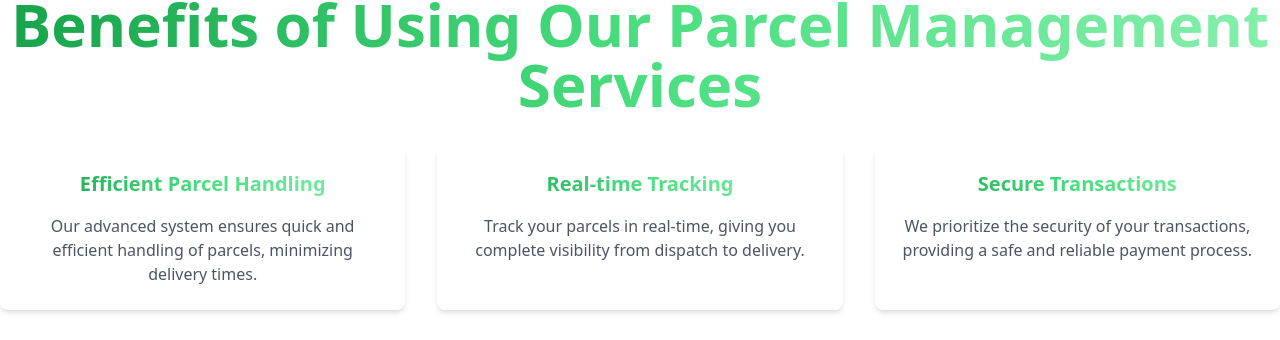
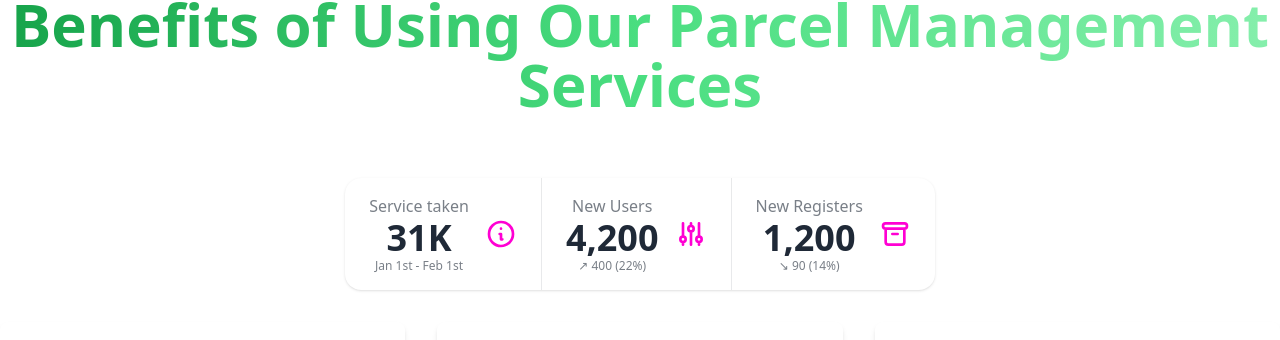
Before and after one commit to mahizaman490/assignment-12-client-side-, a React (Vite) app: page / in a window 1280 px wide. Shown: the part 2342-2682 px from the top of the page. Built offline with nearby package versions, Linux system fonts and the light colour scheme; no server answers.

Commit message:
added a new feature

```diff
--- a/src/pages/Home/TopDeliveryManSec/BenefitsSection.jsx
+++ b/src/pages/Home/TopDeliveryManSec/BenefitsSection.jsx
@@ -28,6 +28,40 @@
     <div className="py-16 ">
       <div className="container mx-auto text-center">
         <h2 className="text-xl mb-8 md:text-6xl text-center font-semibold bg-gradient-to-r from-green-600 via-green-400 to-green-300  text-transparent   bg-clip-text">Benefits of Using Our Parcel Management Services</h2>
+
+
+        <div className="stats shadow my-8">
+
+  <div className="stat">
+    <div className="stat-figure text-secondary">
+      <svg xmlns="http://www.w3.org/2000/svg" fill="none" viewBox="0 0 24 24" className="inline-block w-8 h-8 stroke-current"><path strokeLinecap="round" strokeLinejoin="round" strokeWidth="2" d="M13 16h-1v-4h-1m1-4h.01M21 12a9 9 0 11-18 0 9 9 0 0118 0z"></path></svg>
+    </div>
+    <div className="stat-title">Service taken</div>
+    <div className="stat-value">31K</div>
+    <div className="stat-desc">Jan 1st - Feb 1st</div>
+  </div>
+
+  <div className="stat">
+    <div className="stat-figure text-secondary">
+      <svg xmlns="http://www.w3.org/2000/svg" fill="none" viewBox="0 0 24 24" className="inline-block w-8 h-8 stroke-current"><path strokeLinecap="round" strokeLinejoin="round" strokeWidth="2" d="M12 6V4m0 2a2 2 0 100 4m0-4a2 2 0 110 4m-6 8a2 2 0 100-4m0 4a2 2 0 110-4m0 4v2m0-6V4m6 6v10m6-2a2 2 0 100-4m0 4a2 2 0 110-4m0 4v2m0-6V4"></path></svg>
+    </div>
+    <div className="stat-title">New Users</div>
+    <div className="stat-value">4,200</div>
+    <div className="stat-desc">↗︎ 400 (22%)</div>
+  </div>
+
+  <div className="stat">
+    <div className="stat-figure text-secondary">
+      <svg xmlns="http://www.w3.org/2000/svg" fill="none" viewBox="0 0 24 24" className="inline-block w-8 h-8 stroke-current"><path strokeLinecap="round" strokeLinejoin="round" strokeWidth="2" d="M5 8h14M5 8a2 2 0 110-4h14a2 2 0 110 4M5 8v10a2 2 0 002 2h10a2 2 0 002-2V8m-9 4h4"></path></svg>
+    </div>
+    <div className="stat-title">New Registers</div>
+    <div className="stat-value">1,200</div>
+    <div className="stat-desc">↘︎ 90 (14%)</div>
+  </div>
+
+</div>
+
+
         <div className="grid grid-cols-1 md:grid-cols-2 lg:grid-cols-3 gap-8">
           {benefits.map((benefit, index) => (
             <div
@@ -41,7 +75,10 @@
               <p className="text-gray-600">{benefit.description}</p>
             </div>
           ))}
+
+
         </div>
+
       </div>
     </div>
   );
```
